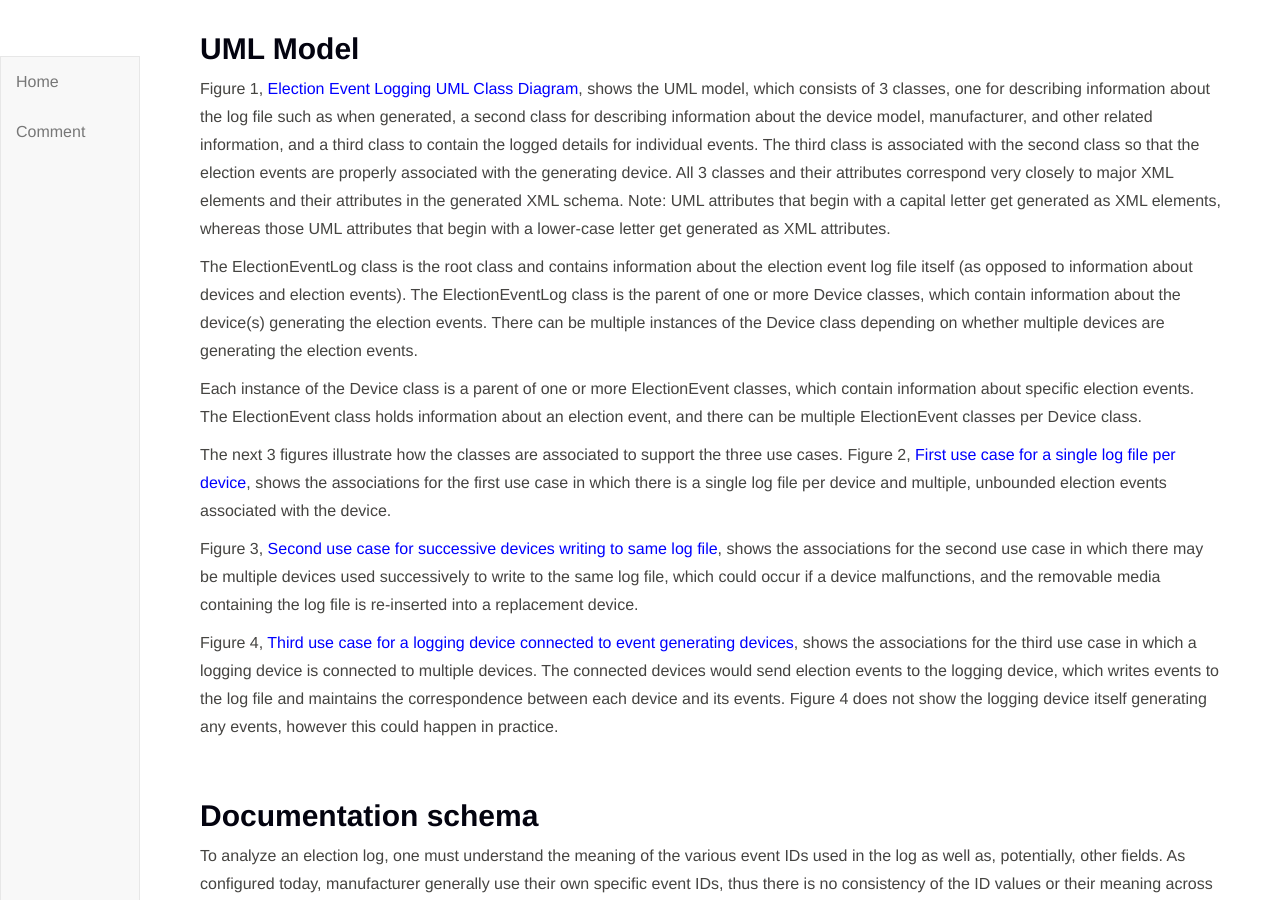
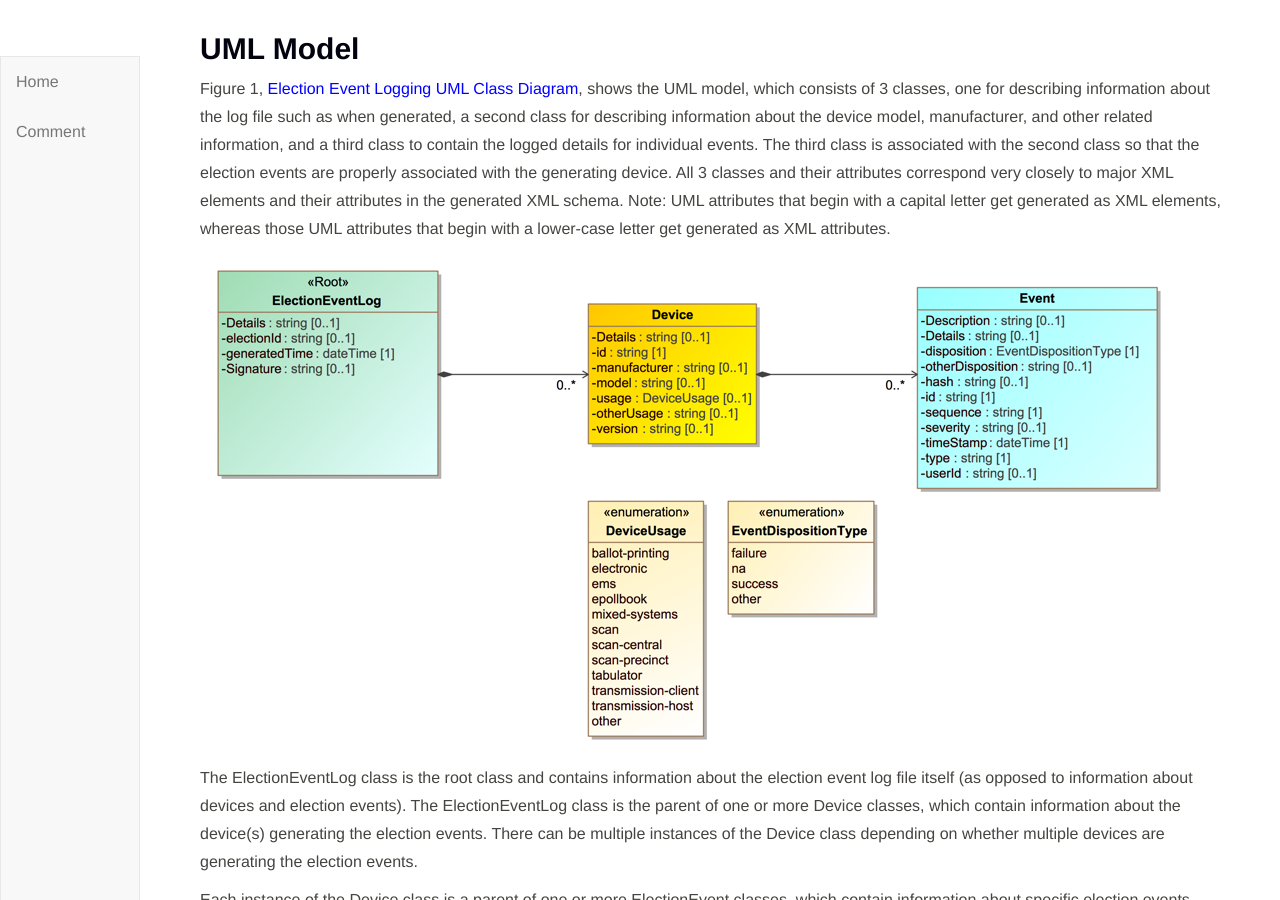
Before and after one commit to usnistgov/ElectionEventLogging, a Jekyll site: the page built from index.md, in a window 1280 px wide and 900 px high, scrolled down 5724 px. Built offline with Jekyll 4.4.1, drawn with Linux system fonts in a browser that asks for light colours; our own code applies the rules of GitHub Pages for plain Markdown files.

Commit message:
updated text

```diff
--- a/index.md
+++ b/index.md
@@ -169,6 +169,8 @@ The third use case is much like the second in that there will be multiple device
 
 ## UML Model
 Figure 1, [Election Event Logging UML Class Diagram](Figures/Picture1.png "Election Event Logging UML Class Diagram"), shows the UML model, which consists of 3 classes, one for describing information about the log file such as when generated, a second class for describing information about the device model, manufacturer, and other related information, and a third class to contain the logged details for individual events.  The third class is associated with the second class so that the election events are properly associated with the generating device. All 3 classes and their attributes correspond very closely to major XML elements and their attributes in the generated XML schema.  Note: UML attributes that begin with a capital letter get generated as XML elements, whereas those UML attributes that begin with a lower-case letter get generated as XML attributes.
+
+![Election Event Logging UML Class Diagram](Figures/Picture1.png)
 
 The ElectionEventLog class is the root class and contains information about the election event log file itself (as opposed to information about devices and election events).  The ElectionEventLog class is the parent of one or more Device classes, which contain information about the device(s) generating the election events. There can be multiple instances of the Device class depending on whether multiple devices are generating the election events.
 
```
